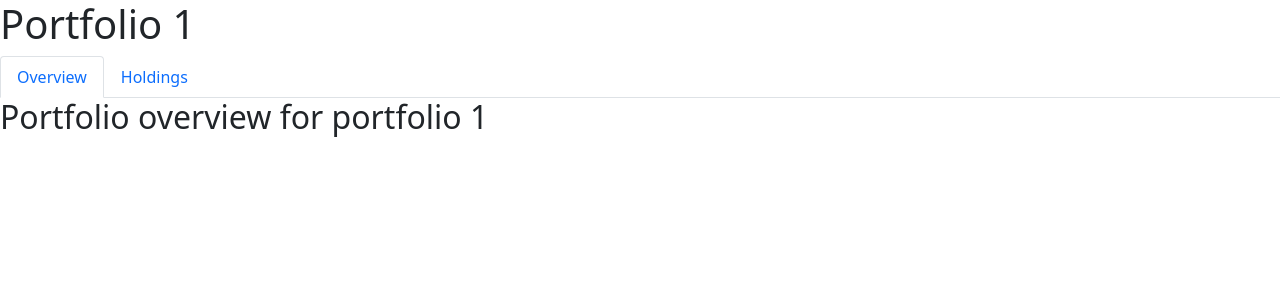
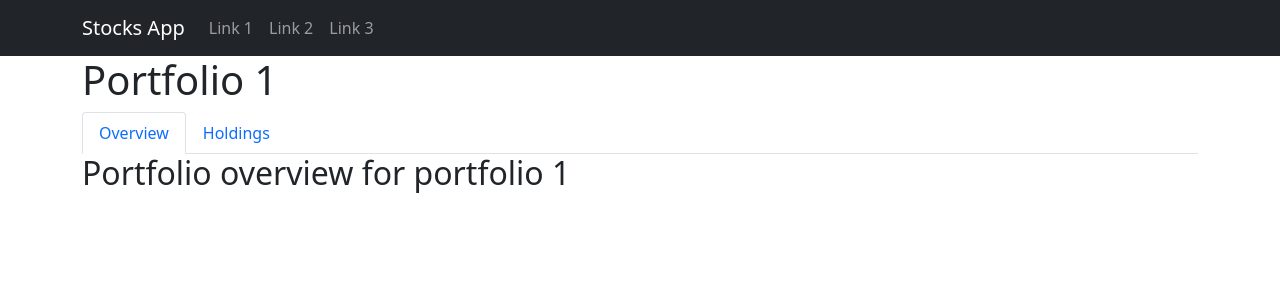
Before and after one commit to adamklingbaum/stock-overflow, a React (Create React App) app: page /portfolio/1/overview in a window 1280 px wide. Shown: the top 300 px of the page. Built offline with nearby package versions, Linux system fonts and the light colour scheme.

Commit message:
add placeholder navbar

```diff
--- a/src/App.js
+++ b/src/App.js
@@ -5,16 +5,23 @@ import Portfolio from './Portfolio';
 import PortfolioOverview from './PortfolioOverview';
 import PortfolioHoldings from './PortfolioHoldings';
 import 'bootstrap/dist/css/bootstrap.min.css';
+import Header from './Header';
+import { Container } from 'react-bootstrap';
 // import PortfolioHome from './PortfolioHome';
 
 function App() {
   return (
+    <>
+      <Header />
+      <Container>
         <Router>
           <Routes>
             <Route path="/" element={<Home />} />
             <Route path="portfolio/:id/*" element={<Portfolio />} />
           </Routes>
         </Router>
+      </Container>
+    </>
   );
 }
 
--- /dev/null
+++ b/src/Header.js
@@ -0,0 +1,16 @@
+import { Navbar, Container, Nav } from 'react-bootstrap';
+
+export default function Header() {
+  return (
+    <Navbar bg="dark" variant="dark">
+      <Container>
+        <Navbar.Brand>Stocks App</Navbar.Brand>
+        <Nav className="me-auto">
+          <Nav.Link>Link 1</Nav.Link>
+          <Nav.Link>Link 2</Nav.Link>
+          <Nav.Link>Link 3</Nav.Link>
+        </Nav>
+      </Container>
+    </Navbar>
+  );
+}
--- a/src/index.js
+++ b/src/index.js
@@ -1,6 +1,5 @@
 import React from 'react';
 import ReactDOM from 'react-dom';
-import './index.css';
 import App from './App';
 import reportWebVitals from './reportWebVitals';
 
@@ -8,7 +7,7 @@ ReactDOM.render(
   <React.StrictMode>
     <App />
   </React.StrictMode>,
-  document.getElementById('root')
+  document.getElementById('root'),
 );
 
 // If you want to start measuring performance in your app, pass a function
```
Lines whose indentation alone changed are shown as unchanged.
